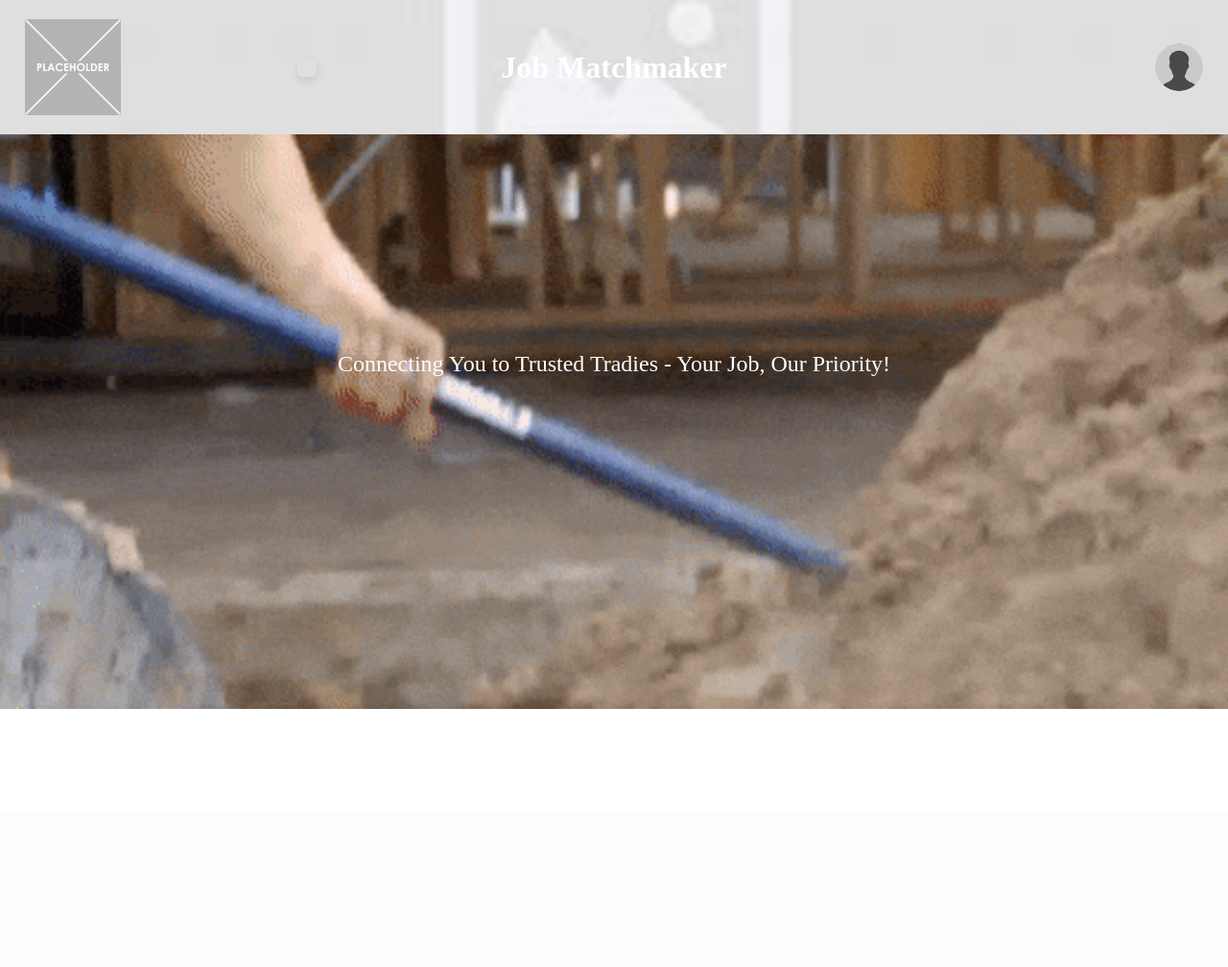
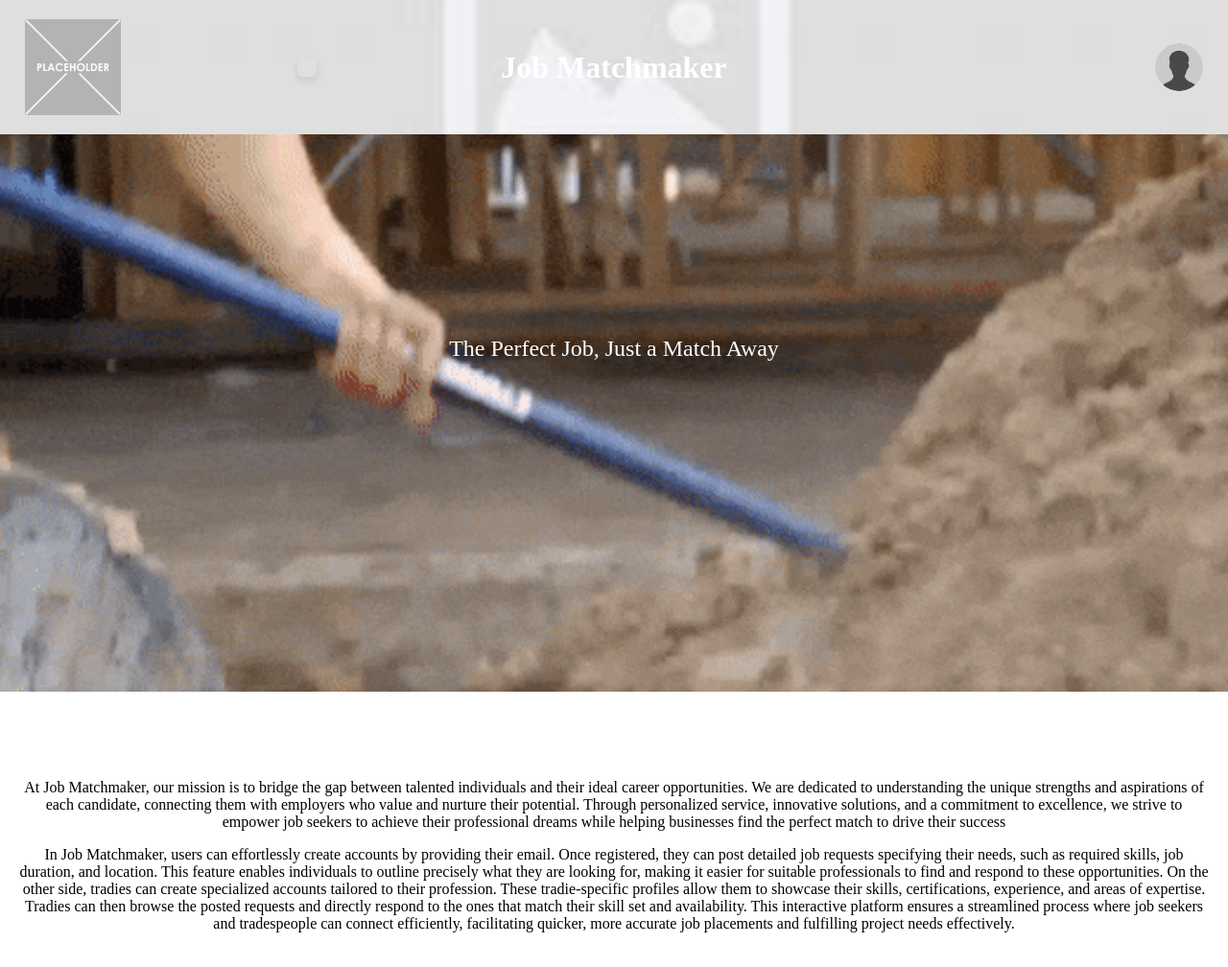
Before and after one commit to JC3009/CITS3403-Project, a Python web app: template Website/app/templates/page_main.html in a window 1280 px wide. Shown: the whole page at 96% size. Before the commit the page ends 739 px from the top, so only its background shows below. Run offline with Jinja, Linux system fonts and the light colour scheme; the template is opened without the code that fills it, so the values that code supplies are empty.

Commit message:
Update page_main.html

```diff
--- a/Website/app/templates/page_main.html
+++ b/Website/app/templates/page_main.html
@@ -1,18 +1,13 @@
-
-Here is a revised version of your HTML with the credits section filled in and a catchy phrase added to the overlay text:
-
-html
-Copy code
 <!DOCTYPE html>
 <html>
 <head>
     <link rel="stylesheet" type="text/css" href="{{ url_for('static', filename='styles.css') }}">
 </head>
-<body class='main-page'>
+<body class = 'main-page'>
     {% include 'header.html' %}
     <div class="gif-container">
         <img src="{{ url_for('static', filename='images/Tradie_Digging.gif') }}" alt="GIF">
-        <div class="overlay-text">Connecting You to Trusted Tradies - Your Job, Our Priority!</div>
+        <div class="overlay-text">The Perfect Job, Just a Match Away</div>
         <div class="button-container">
             {% if current_user.is_anonymous %}
             <a href="{{ url_for('main.login') }}">Create Account/ Sign In</a>
@@ -29,11 +24,25 @@
             <a href="{{ url_for('main.view_request', request_id=job.id) }}">View Job</a>
         </div>
         {% endfor %}
+    </div>
     </section>
     {% endif %}
     <section class="credits-section">
         <h2>Credits</h2>
-    </section>
+        <p>
+            At Job Matchmaker, our mission is to bridge the gap between talented individuals and their ideal career opportunities.
+            We are dedicated to understanding the unique strengths and aspirations of each candidate, connecting them with employers who value and nurture their potential. Through personalized service, innovative solutions, and a commitment to excellence, we strive to empower job seekers to achieve their professional dreams while helping businesses find the perfect match to drive their success
+        </p>
+        <p>In Job Matchmaker, users can effortlessly create accounts by providing their email.
+            Once registered, they can post detailed job requests specifying their needs, such as required skills, job duration, and location.
+            This feature enables individuals to outline precisely what they are looking for, making it easier for suitable professionals to find and respond to these opportunities.
+            On the other side, tradies  can create specialized accounts tailored to their profession.
+            These tradie-specific profiles allow them to showcase their skills, certifications, experience, and areas of expertise.
+            Tradies can then browse the posted requests and directly respond to the ones that match their skill set and availability.
+            This interactive platform ensures a streamlined process where job seekers and tradespeople can connect efficiently, facilitating quicker, more accurate job placements and fulfilling project needs effectively.
+        </p>
+
+        </section>
     {% block content %}{% endblock %}
     <script src="{{ url_for('static', filename='script.js') }}"></script>
 </body>
```
